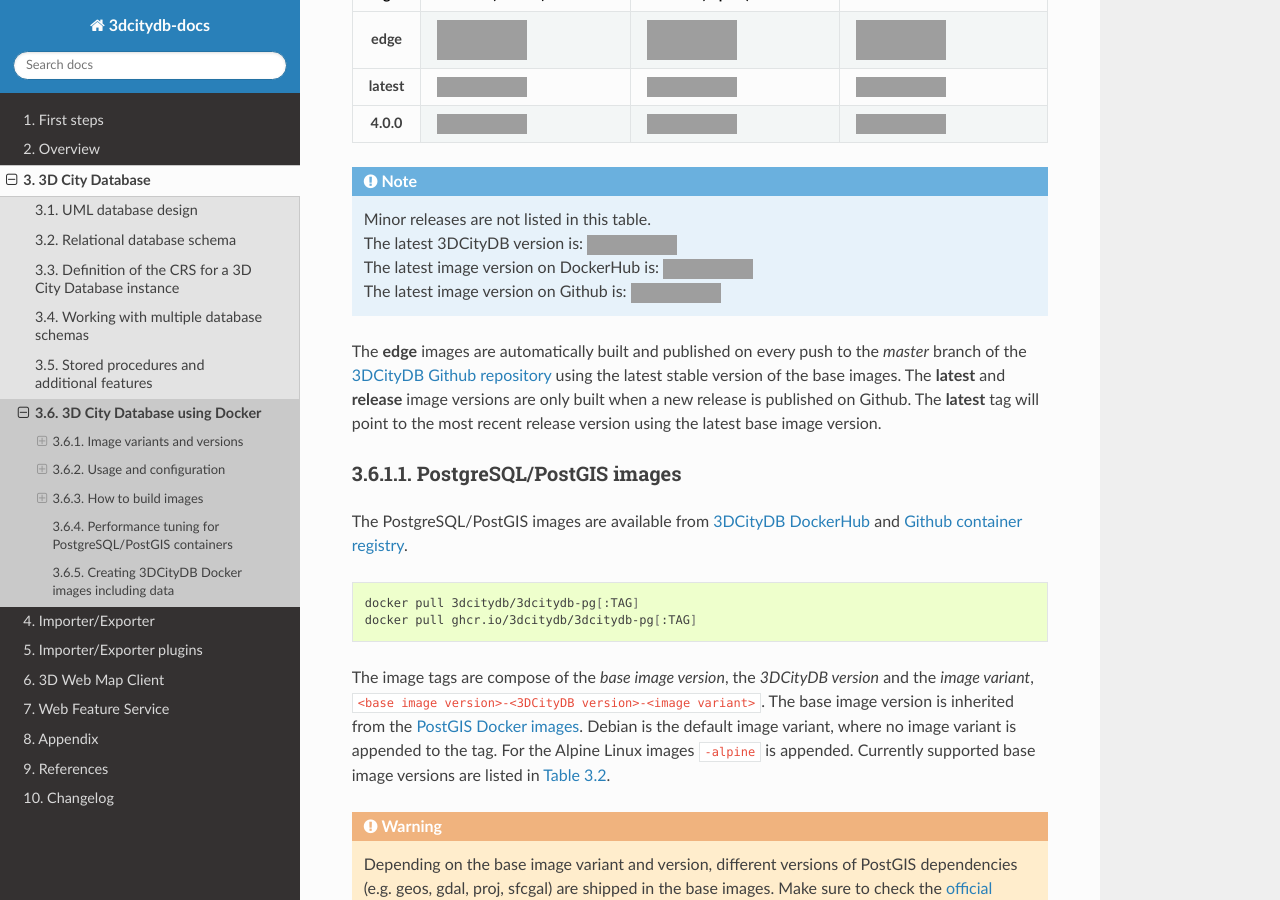
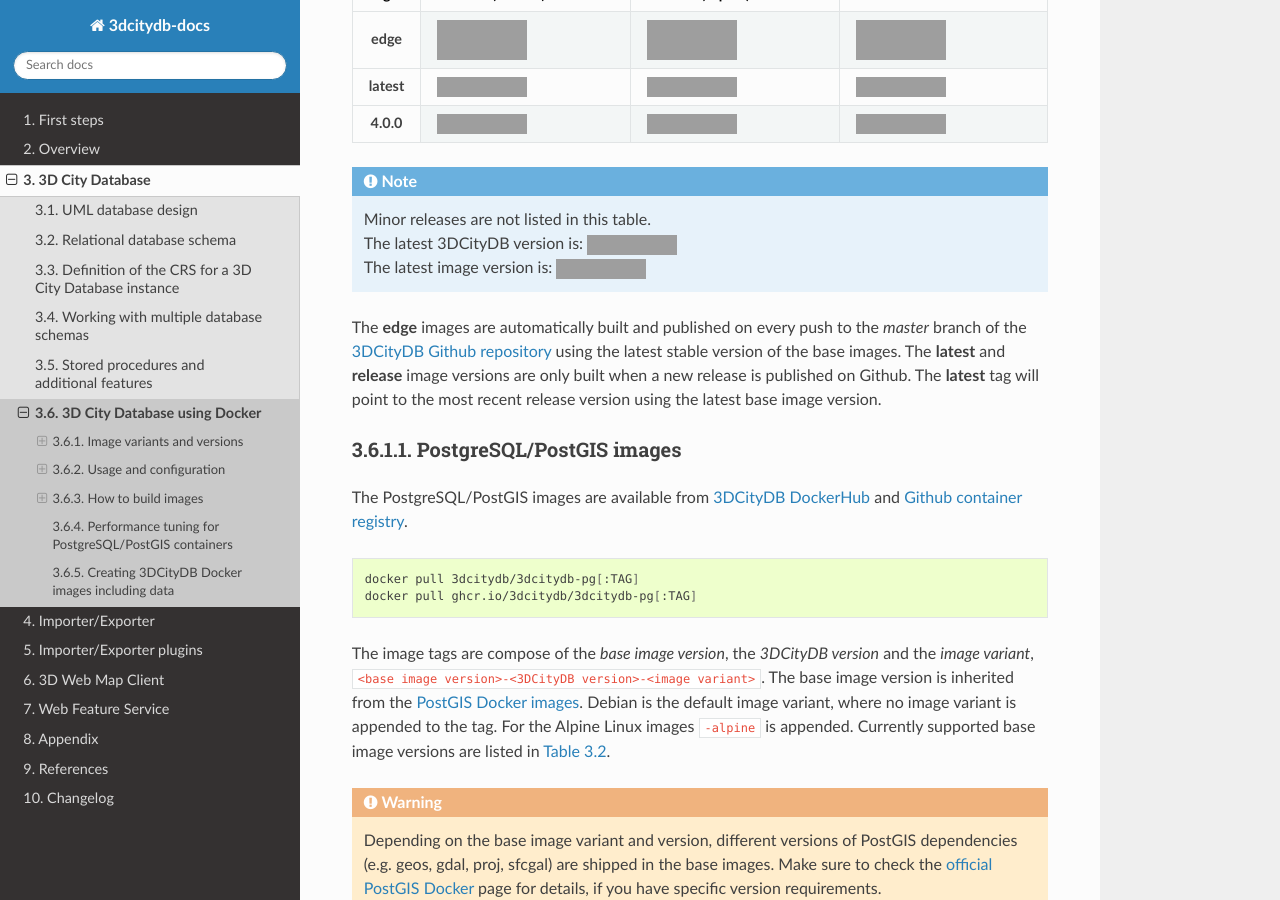
Before and after one commit to 3dcitydb/3dcitydb-docs, a Sphinx documentation site: the page built from source/3dcitydb/docker.rst, in a window 1280 px wide and 900 px high, scrolled down 1183 px. Built offline with Sphinx 7.4.7 and the Read the Docs theme 3.1.0, drawn with Linux system fonts in a browser that asks for light colours; some of the changed lines change nothing that is shown; grey boxes are pictures that could not be loaded.

Commit message:
disable faulty ghcr.io version badge

```diff
--- a/source/3dcitydb/docker.rst
+++ b/source/3dcitydb/docker.rst
@@ -96,8 +96,7 @@
 .. note::
   | Minor releases are not listed in this table.
   | The latest 3DCityDB version is: |version-badge-github|
-  | The latest image version on DockerHub is: |version-badge-dockerhub|
-  | The latest image version on Github  is: |version-badge-ghcr|
+  | The latest image version is: |version-badge-dockerhub|
 
 The **edge** images are automatically built and published on every push to the
 *master* branch of the `3DCityDB Github repository <https://github.com/3dcitydb/
@@ -616,8 +615,9 @@
 .. |version-badge-dockerhub| image:: https://img.shields.io/docker/v/3dcitydb/3dcitydb-pg?label=Docker%20Hub&logo=docker&logoColor=white&sort=semver
   :target: https://hub.docker.com/r/3dcitydb/3dcitydb-pg/tags
 
-.. |version-badge-ghcr| image:: https://ghcr-badge.egpl.dev/3dcitydb/3dcitydb-pg/latest_tag?trim=major&label=latest
-  :target: https://github.com/3dcitydb/3dcitydb/pkgs/container/3dcitydb-pg
+.. Disabled for now, as semver sorting is not working correctly
+.. .. |version-badge-ghcr| image:: https://ghcr-badge.egpl.dev/3dcitydb/3dcitydb-pg/latest_tag?trim=major&label=latest
+..   :target: https://github.com/3dcitydb/3dcitydb/pkgs/container/3dcitydb-pg
 
 .. Oracle license
 
```
